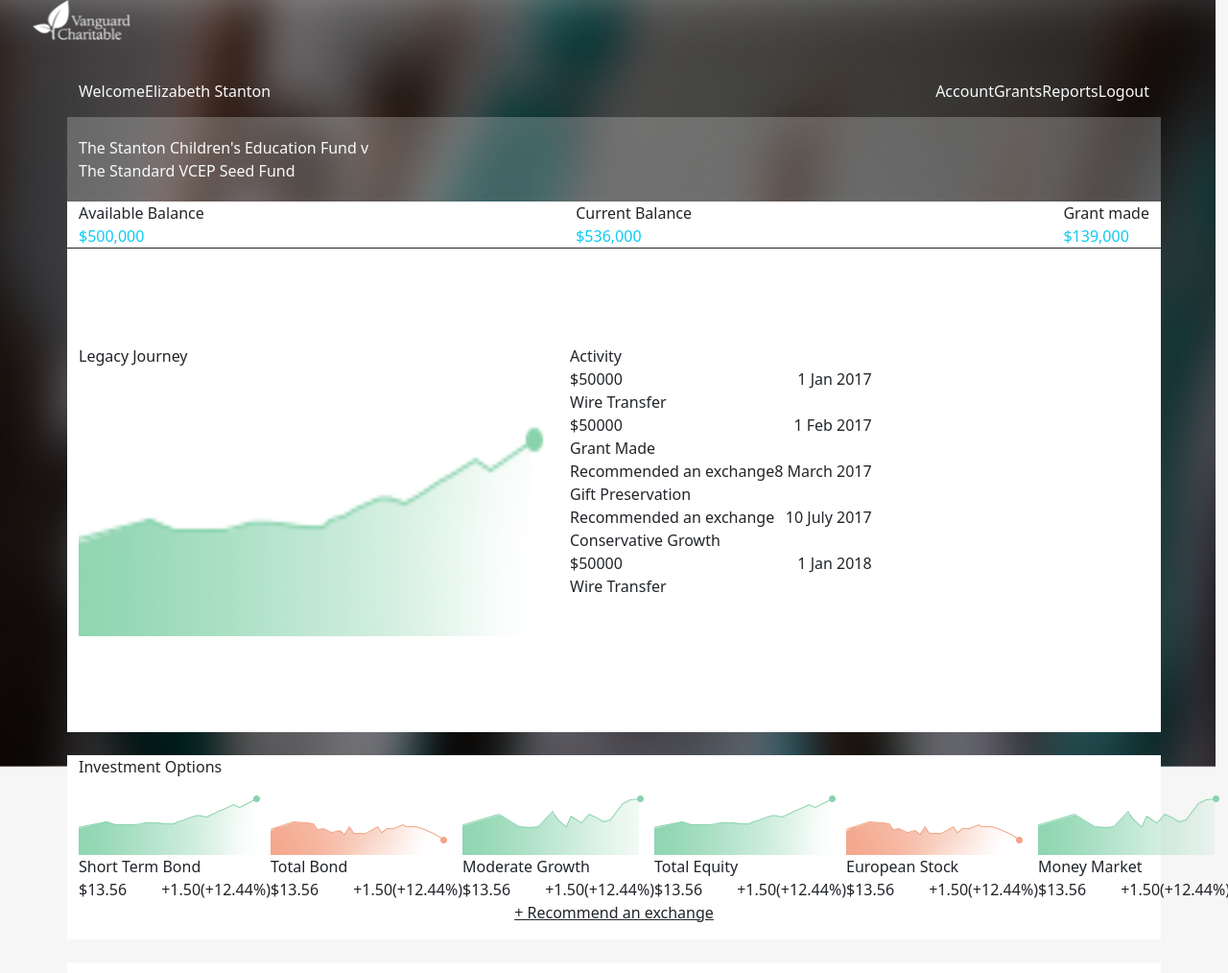
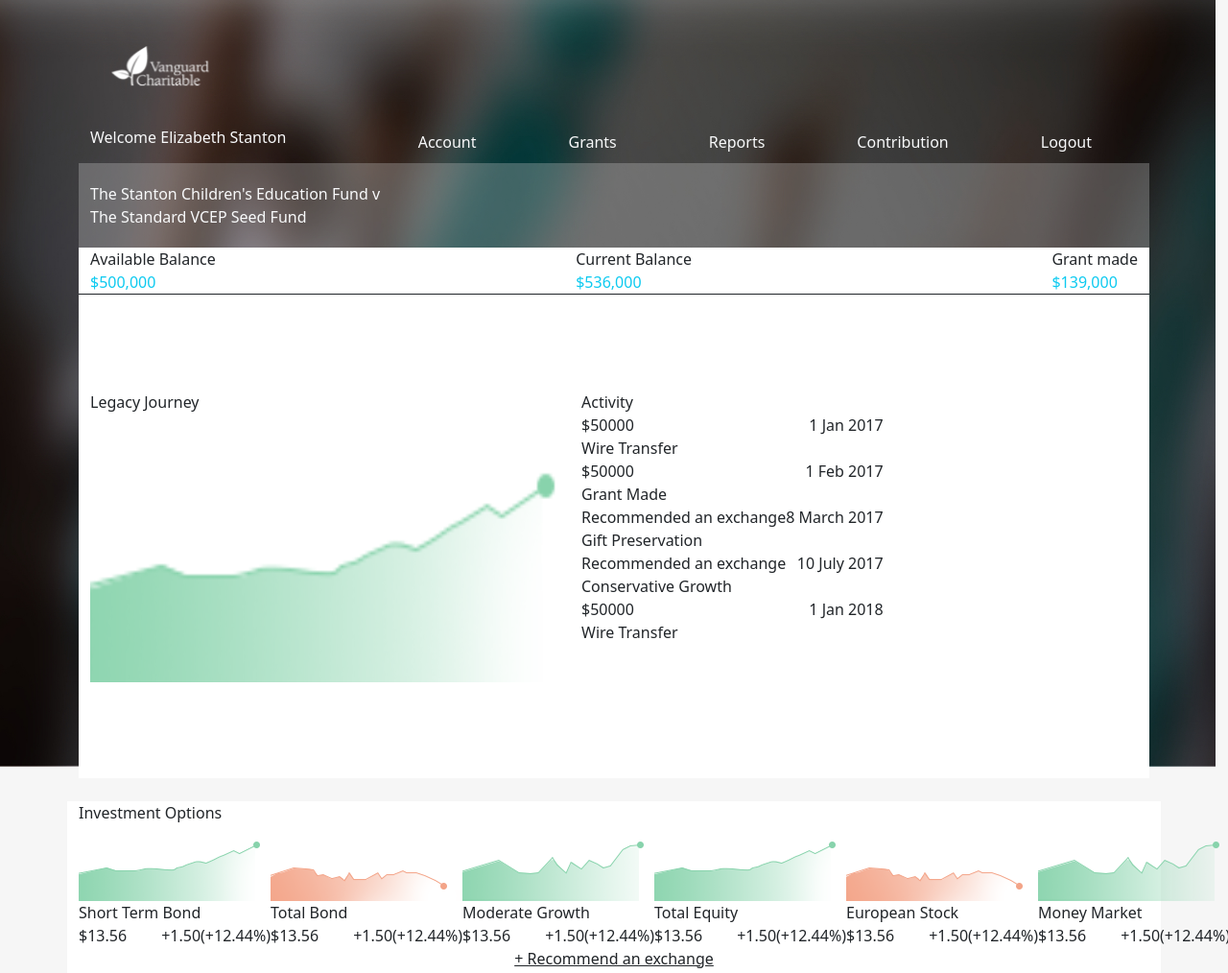
Before and after one commit to Mukulbaid63/Quantulum, a plain HTML site: page index.html in a window 1280 px wide. Shown: the top 1014 px of the page at 96% size. Drawn offline with nearby package versions, Linux system fonts and the light colour scheme.

Commit message:
FINAL CHANGES

```diff
--- a/index.html
+++ b/index.html
@@ -17,19 +17,20 @@
   </head>
   <body style="background-color: #f6f6f6">
     <img class="first" src="assets/images/malaysia-floods-l.jpg" />
-    <div class="header">
+    <div class="header container pt-5">
       <img
         class="vanguard_logo_white"
         src="assets/images/vanguard-logo-white.png"
       />
       <nav class="navbar">
         <div class="container text-light">
-          <h6>Welcome<span>Elizabeth Stanton</span></h6>
-          <div class="d-flex">
-            <h6>Account</h6>
-            <h6>Grants</h6>
-            <h6>Reports</h6>
-            <h6>Logout</h6>
+          <h6><span class="fw-light">Welcome</span>&nbsp;<span>Elizabeth Stanton</span></h6>
+          <div class="d-flex justify-content-evenly">
+            <div class="fw-light px-5">Account</div>
+            <div class="fw-light px-5">Grants</div>
+            <div class="fw-light px-5">Reports</div>
+            <div class="fw-light px-5">Contribution</div>
+            <div class="fw-light px-5">Logout</div>
           </div>
         </div>
       </nav>
--- a/style.css
+++ b/style.css
@@ -27,9 +27,7 @@ position:relative;
   .graph-container{
       padding: 100px;
   }
-  body{
-    background-color: #b48d8d;
-}
+
 .tilt-rectangle {
   height: 5px;
   width: 10px;
```
